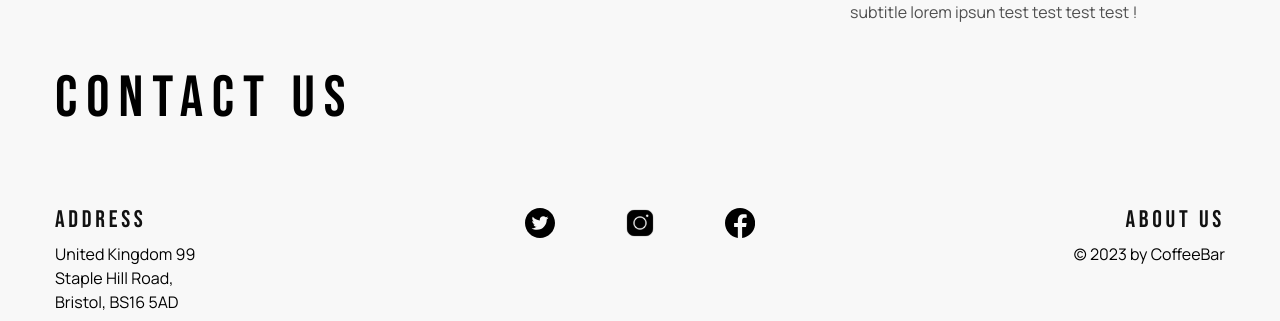
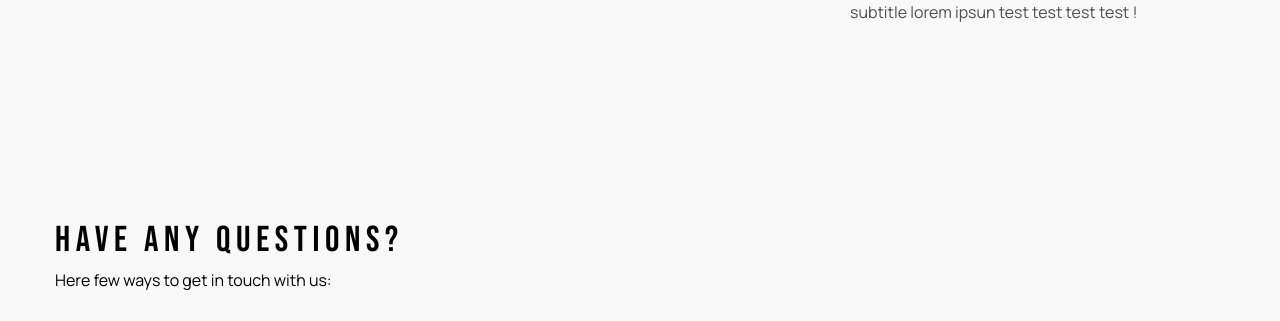
Before and after one commit to Olexandr-Trubin-Koshyk/cofee-bar, a Vue app: page / in a window 1280 px wide. Shown: the part 2447-2768 px from the top of the page. Built offline with nearby package versions, Linux system fonts and the light colour scheme.

Commit message:
added form skeleton in contactUs component

```diff
--- a/src/components/AppContactUs.vue
+++ b/src/components/AppContactUs.vue
@@ -1,14 +1,106 @@
 <template>
   <div class="contactUs">
-    <div class="contactUs__title">Contact Us</div>
+    <div class="contactUs__formBlock">
+      <div class="contactUs__titles">
+        <div class="contactUs__title">have any questions?</div>
+        <div class="contactUs__subtitle">
+          Here few ways to get in touch with us:
+        </div>
+      </div>
+      <form class="contactUs__form">
+        <div class="contactUs__formTitle">Message us</div>
+        <div class="contactUs__formInputs">
+          <AppInput type="text" placeholder="Name" />
+          <AppInput type="email" placeholder="Email" />
+          <AppInput type="text" placeholder="Message" />
+        </div>
+        <AppButton
+          type="button"
+          :handleClick="handleTestClick"
+          className="primary--1"
+          buttonTitle="Submit"
+        ></AppButton>
+      </form>
+    </div>
+    <!-- <div class="contactUs__contacts">Contact Us</div> -->
   </div>
 </template>
+
+<script lang="ts">
+import { defineComponent } from "vue";
+import AppButton from "../ui/AppButton.vue";
+import AppInput from "@/ui/AppInput.vue";
+
+export default defineComponent({
+  components: {
+    AppButton,
+    AppInput,
+  },
+  setup() {
+    const handleTestClick = () => console.log("click");
+
+    return {
+      handleTestClick,
+    };
+  },
+});
+</script>
 
 <style lang="scss" scoped>
 @import "../styles/main.scss";
 .contactUs {
+  margin-top: 80px;
+  padding-top: 70px;
+  display: flex;
+  justify-content: space-between;
+
+  &__formBlock {
+    display: flex;
+    flex-direction: column;
+    gap: 30px;
+    flex-basis: 33.3%;
+  }
+
+  &__titles {
+    display: flex;
+    flex-direction: column;
+  }
+
   &__title {
-    @include titleBlack;
+    font-family: "Bebas Neue";
+    font-style: normal;
+    font-weight: 400;
+    font-size: 36px;
+    line-height: 150%;
+    letter-spacing: 0.155em;
+  }
+
+  &__subtitle {
+    font-family: "Manrope";
+    font-style: normal;
+    font-weight: 400;
+    font-size: 16px;
+    line-height: 150%;
+  }
+
+  &__form {
+    display: flex;
+    flex-direction: column;
+    gap: 40px;
+  }
+
+  &__formTitle {
+    font-family: "Manrope";
+    font-style: normal;
+    font-weight: 400;
+    font-size: 24px;
+    line-height: 150%;
+  }
+
+  &__formInputs {
+    display: flex;
+    flex-direction: column;
+    gap: 20px;
   }
 }
 </style>
--- a/src/components/AppMainInfo.vue
+++ b/src/components/AppMainInfo.vue
@@ -28,12 +28,12 @@
             </div>
           </div>
           <div class="mainInfo__buyButton">
-            <VButton
+            <AppButton
               className="primary--2"
               buttonTitle="buy now"
               type="button"
               :handleClick="handleBuyNow"
-            ></VButton>
+            ></AppButton>
           </div>
         </div>
       </div>
@@ -44,11 +44,11 @@
 
 <script lang="ts">
 import { inject } from "vue";
-import VButton from "../ui/VButton.vue";
+import AppButton from "../ui/AppButton.vue";
 
 export default {
   components: {
-    VButton,
+    AppButton,
   },
   setup() {
     const siteTitle = inject("siteTitle");
--- a/src/styles/reset.scss
+++ b/src/styles/reset.scss
@@ -13,3 +13,7 @@ li {
   list-style: none;
   text-decoration: none;
 }
+
+input {
+  all: unset;
+}
--- a/src/styles/utils/_vars.scss
+++ b/src/styles/utils/_vars.scss
@@ -9,3 +9,4 @@ $color-marine-blue: #03839e;
 $color-marine-blue-transparent: rgba(3, 128, 158, 0.4);
 $color-yellow: #ffe339;
 $color-yellow-light: #ffec7a;
+$color-flamingo-error: #eb5757;
--- /dev/null
+++ b/src/types/InputType.ts
@@ -0,0 +1,3 @@
+type InputType = "text" | "email";
+
+export default InputType;
--- a/src/ui/VButton.vue
+++ b/src/ui/AppButton.vue
@@ -47,6 +47,7 @@ export default defineComponent({
   justify-content: center;
   align-items: center;
   min-width: 200px;
+  max-width: 240px;
   cursor: pointer;
   transition: border-color, background-color 0.2s ease-in-out;
 
--- /dev/null
+++ b/src/ui/AppInput.vue
@@ -0,0 +1,76 @@
+<template>
+  <input
+    :type="type"
+    :placeholder="placeholder"
+    v-model="inputValue"
+    class="input"
+    :class="{ 'input--error': isInputError, 'input--success': isInputSuccess }"
+  />
+</template>
+
+<script lang="ts">
+import { PropType } from "vue";
+import { defineComponent } from "vue";
+import InputType from "@/types/InputType";
+import { ref } from "vue";
+
+export default defineComponent({
+  props: {
+    type: {
+      required: true,
+      type: String as PropType<InputType>,
+    },
+    placeholder: {
+      required: true,
+      type: String,
+    },
+  },
+  setup(_, { emit }) {
+    const inputValue = ref<string>("");
+    const isInputError = ref<boolean>(false);
+    const isInputSuccess = ref<boolean>(false);
+
+    return { inputValue, isInputError, isInputSuccess };
+  },
+});
+</script>
+
+<style lang="scss" scoped>
+@import "../styles/main.scss";
+.input {
+  font-family: "Manrope";
+  font-style: normal;
+  font-weight: 400;
+  font-size: 16px;
+  line-height: 150%;
+  padding-bottom: 4px;
+  padding-left: 8px;
+  color: $color-grey;
+  border-bottom: 1px solid rgba(0, 0, 0, 0.3);
+  transition: border-bottom 0.3s ease-in;
+
+  &:focus {
+    border-bottom: 1px solid $color-marine-blue;
+  }
+
+  &--error,
+  &--error:focus {
+    color: $color-flamingo-error;
+    border-bottom: 1px solid $color-flamingo-error;
+
+    &::placeholder {
+      color: $color-flamingo-error;
+    }
+  }
+
+  &--success,
+  &--success:focus {
+    color: $color-marine-blue;
+    border-bottom: 1px solid $color-marine-blue;
+
+    &::placeholder {
+      color: $color-marine-blue;
+    }
+  }
+}
+</style>
```
